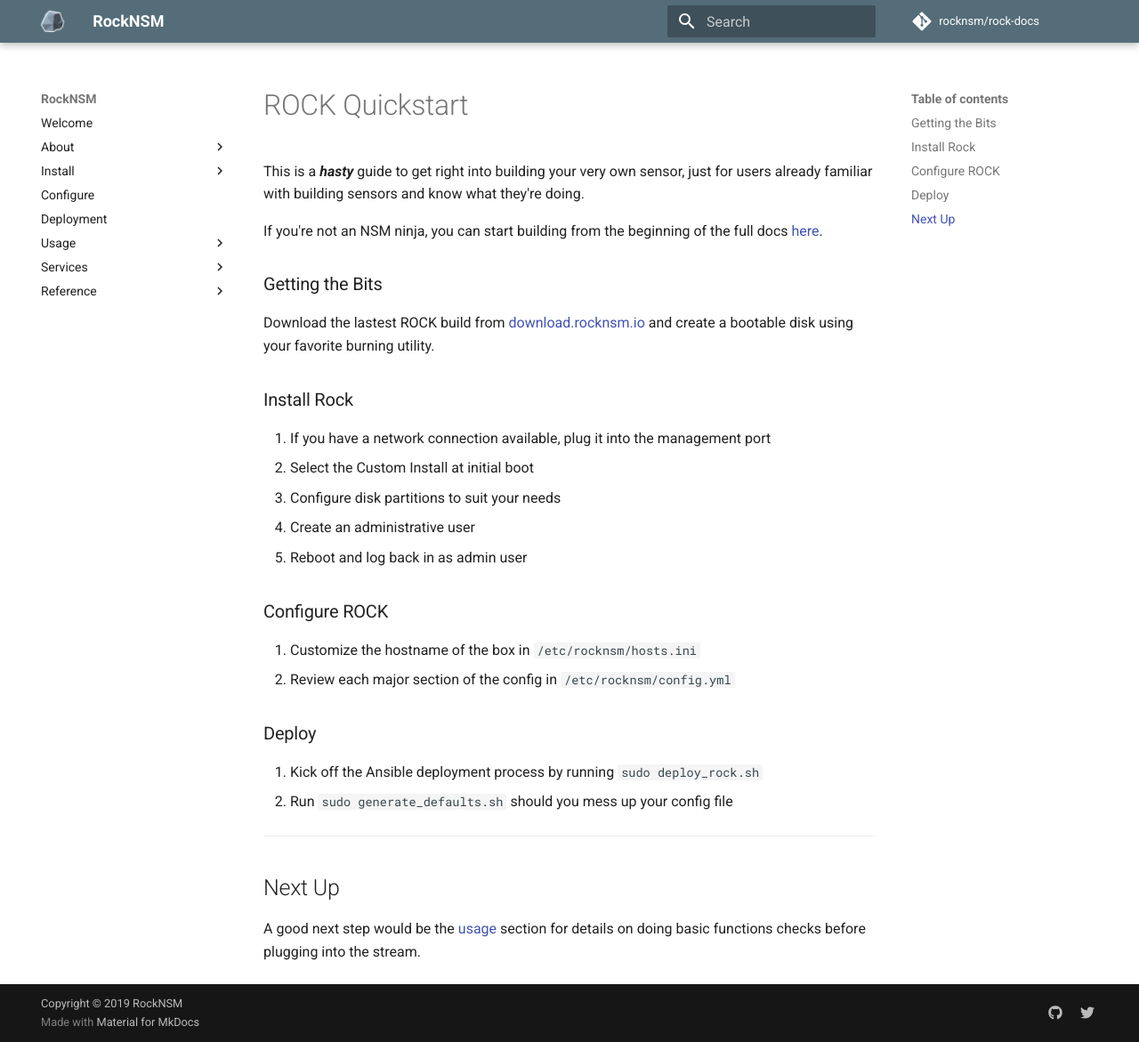
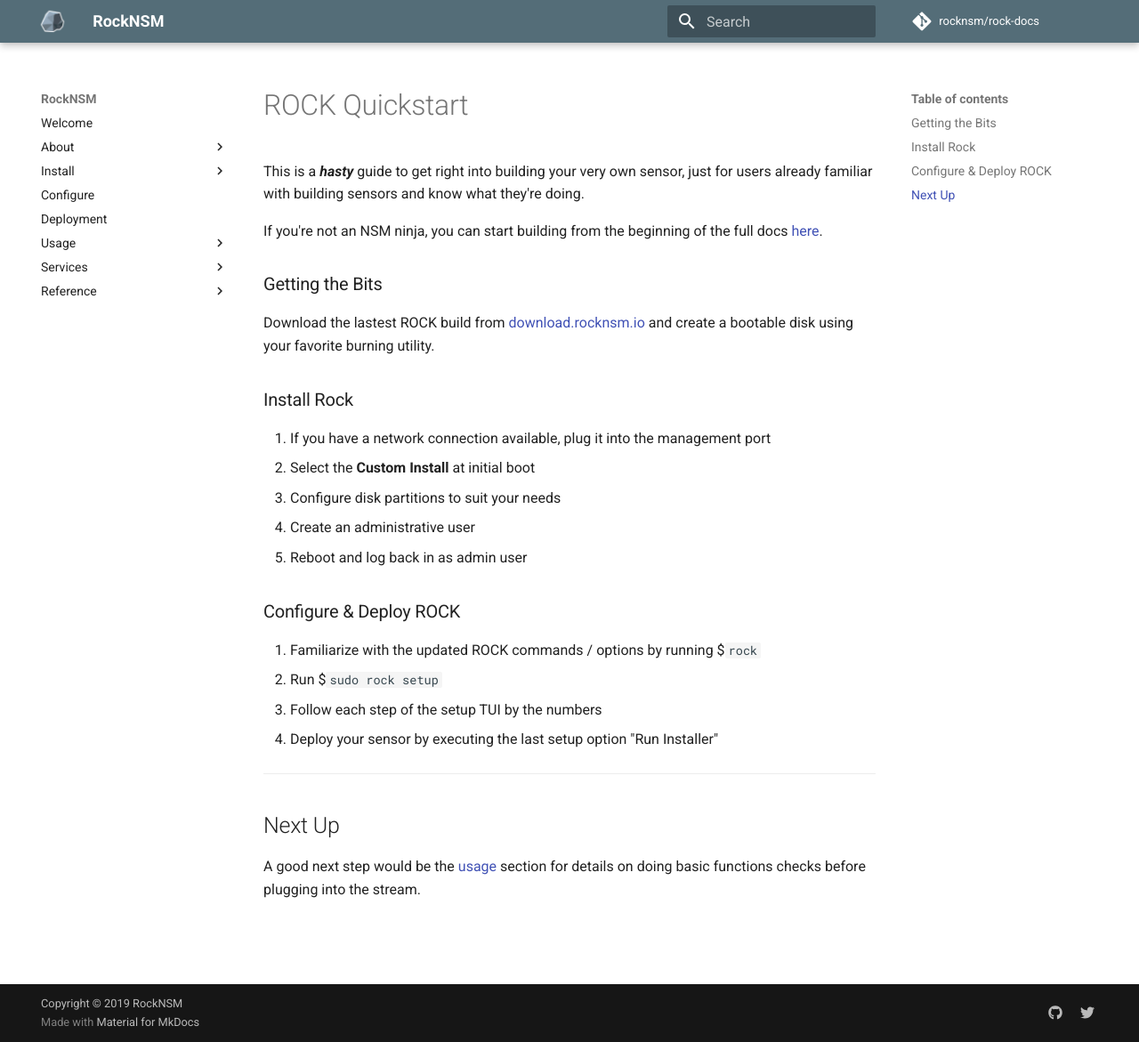
Before and after one commit to rocknsm/rock-docs, an MkDocs documentation site: the page built from docs/quickstart.md, in a window 1280 px wide and 1171 px high. Shown: the whole window at 89% size. Built offline with MkDocs 1.6.1 and Material for MkDocs 9.7.7, drawn with Linux system fonts in a browser that asks for light colours; comment, search, counter and statistics services are not loaded.

Commit message:
combine configure and deploy steps for 2.4

```diff
--- a/docs/quickstart.md
+++ b/docs/quickstart.md
@@ -13,20 +13,17 @@
 
 ### Install Rock
 1. If you have a network connection available, plug it into the management port
-1. Select the Custom Install at initial boot
+1. Select the **Custom Install** at initial boot
 1. Configure disk partitions to suit your needs
 1. Create an administrative user
 1. Reboot and log back in as admin user
 
 
-### Configure ROCK
-1. Customize the hostname of the box in `/etc/rocknsm/hosts.ini`
-1. Review each major section of the config in `/etc/rocknsm/config.yml`
-
-
-### Deploy
-1. Kick off the Ansible deployment process by running `sudo deploy_rock.sh`
-1. Run `sudo generate_defaults.sh` should you mess up your config file
+### Configure & Deploy ROCK
+1. Familiarize with the updated ROCK commands / options by running $`rock`
+1. Run $`sudo rock setup`
+1. Follow each step of the setup TUI by the numbers
+1. Deploy your sensor by executing the last setup option "Run Installer"
 
 
 ---
```
